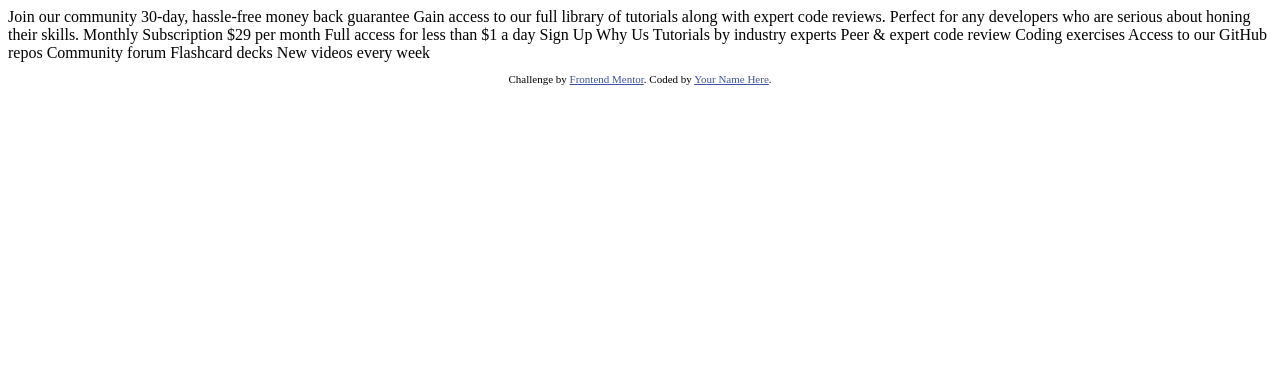
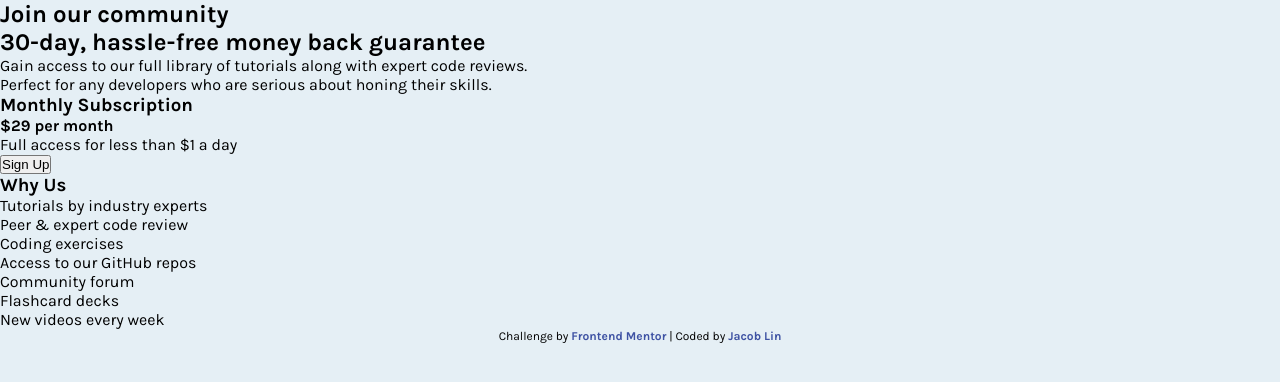
Before and after one commit to jacoblindev/FM-SinglePriceGridComponent, a plain HTML site: page index.html in a window 1280 px wide. Drawn offline with Linux system fonts and the light colour scheme.

Commit message:
Initail Setup!
Structure the index.html & css variable!

```diff
--- a/index.html
+++ b/index.html
@@ -1,50 +1,51 @@
 <!DOCTYPE html>
 <html lang="en">
+
 <head>
   <meta charset="UTF-8">
-  <meta name="viewport" content="width=device-width, initial-scale=1.0"> <!-- displays site properly based on user's device -->
+  <meta name="viewport" content="width=device-width, initial-scale=1.0">
+  <link rel="icon" type="image/png" sizes="32x32" href="./images/favicon-32x32.png">
+  <link rel="stylesheet" href="style.css">
+  <title>FM | Single Price Grid Component</title>
+</head>
 
-  <link rel="icon" type="image/png" sizes="32x32" href="./images/favicon-32x32.png">
+<body>
 
-  <title>Frontend Mentor | Single Price Grid Component</title>
+  <main>
+    <section id="join">
+      <h1>Join our community</h1>
+      <h2>30-day, hassle-free money back guarantee</h2>
+      <p>Gain access to our full library of tutorials along with expert code reviews.</p>
+      <p>Perfect for any developers who are serious about honing their skills.</p>
+    </section>
 
-  <!-- Feel free to remove these styles or customise in your own stylesheet 👍 -->
-  <style>
-    .attribution { font-size: 11px; text-align: center; }
-    .attribution a { color: hsl(228, 45%, 44%); }
-  </style>
-</head>
-<body>
-  Join our community
+    <section id="signUp">
+      <h3>Monthly Subscription</h3>
+      <h4>&dollar;29 <span>per month</span></h4>
+      <p>Full access for less than &dollar;1 a day</p>
+      <button>Sign Up</button>
+    </section>
 
-  30-day, hassle-free money back guarantee
-
-  Gain access to our full library of tutorials along with expert code reviews.
-  Perfect for any developers who are serious about honing their skills.
-
-  Monthly Subscription
-
-  &dollar;29 per month
-
-  Full access for less than &dollar;1 a day
-
-  Sign Up
-
-  Why Us
-
-  Tutorials by industry experts
-  Peer &amp; expert code review
-  Coding exercises
-  Access to our GitHub repos
-  Community forum
-  Flashcard decks
-  New videos every week
+    <section id="whyUs">
+      <h3>Why Us</h3>
+      <ul>
+        <li>Tutorials by industry experts</li>
+        <li>Peer &amp; expert code review</li>
+        <li>Coding exercises</li>
+        <li>Access to our GitHub repos</li>
+        <li>Community forum</li>
+        <li>Flashcard decks</li>
+        <li>New videos every week</li>
+      </ul>
+    </section>
+  </main>
 
   <footer>
     <p class="attribution">
-      Challenge by <a href="https://www.frontendmentor.io?ref=challenge" target="_blank">Frontend Mentor</a>.
-      Coded by <a href="#">Your Name Here</a>.
+      Challenge by <a href="https://www.frontendmentor.io?ref=challenge" target="_blank">Frontend Mentor</a> | Coded by
+      <a href="https://github.com/jacoblindev" target="_blank">Jacob Lin</a>
     </p>
   </footer>
 </body>
+
 </html>
--- /dev/null
+++ b/style.css
@@ -0,0 +1,34 @@
+@import url('https://fonts.googleapis.com/css2?family=Karla:wght@400;700&display=swap');
+
+:root {
+    font-family: 'Karla', sans-serif;
+    font-size: 16px;
+
+    --Cyan: hsl(179, 62%, 43%);
+    --Bright-Yellow: hsl(71, 73%, 54%);
+    --Light-Gray: hsl(204, 43%, 93%);
+    --Grayish-Blue: hsl(218, 22%, 67%);
+}
+
+*, ::before, ::after {
+    margin: 0;
+    padding: 0;
+    box-sizing: border-box;
+}
+
+body {
+    background-color: var(--Light-Gray);
+}
+
+
+
+.attribution {
+    font-size: 12px;
+    text-align: center;
+}
+
+.attribution a {
+    color: hsl(228, 45%, 44%);
+    text-decoration: none;
+    font-weight: 700;
+}
```
